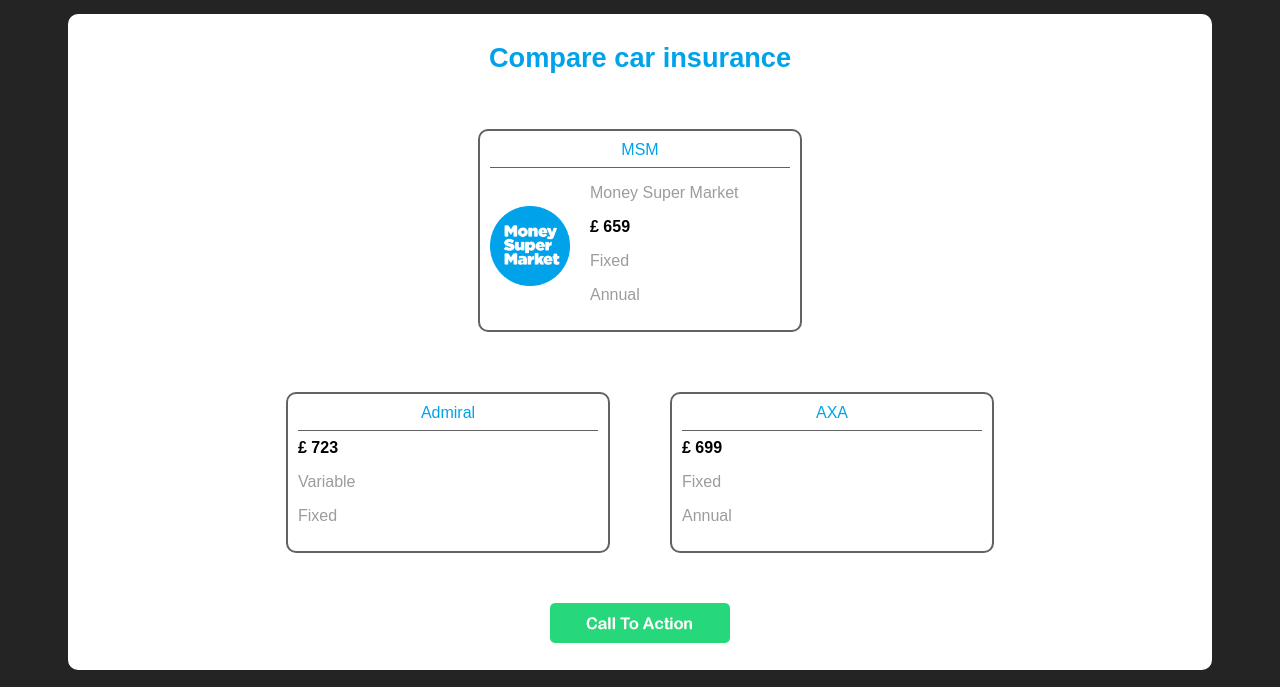
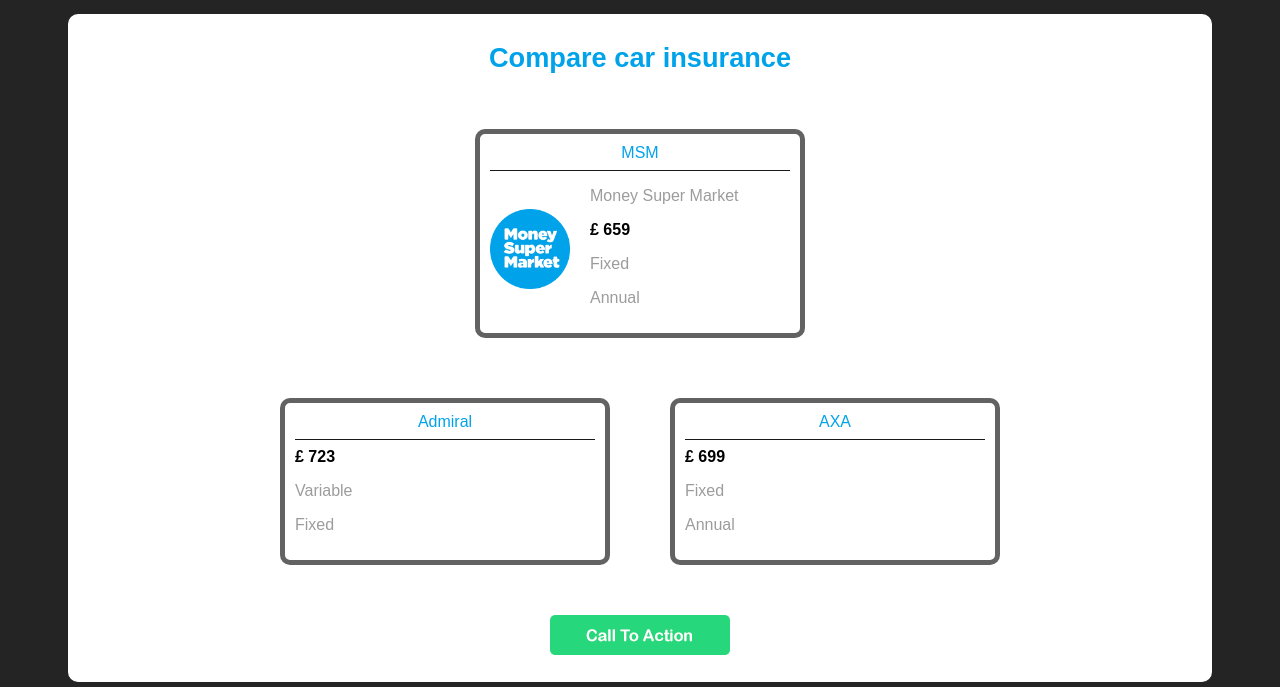
Before and after one commit to StormNotes/Assessment, a plain HTML site: page index.html in a window 1280 px wide. Shown: the part 1000-1687 px from the top of the page. Drawn offline with Linux system fonts and the light colour scheme; a web font is replaced by a local one.

Commit message:
Update 3

```diff
--- a/css/main.css
+++ b/css/main.css
@@ -143,7 +143,7 @@ body{
 
 hr{
   border:none;
-  border-bottom: 1px #464646d8 solid;
+  border-bottom: 1px #1a1818 solid;
 }
 #line{
   display:table;
@@ -161,7 +161,7 @@ hr{
   margin: 30px;
   background: white;
   padding: 10px;
-  border: #464646d8 solid 2px !important;
+  border: #464646d8 solid 5px !important;
   border-radius: 10px;
 }
 .box>.info{
```
